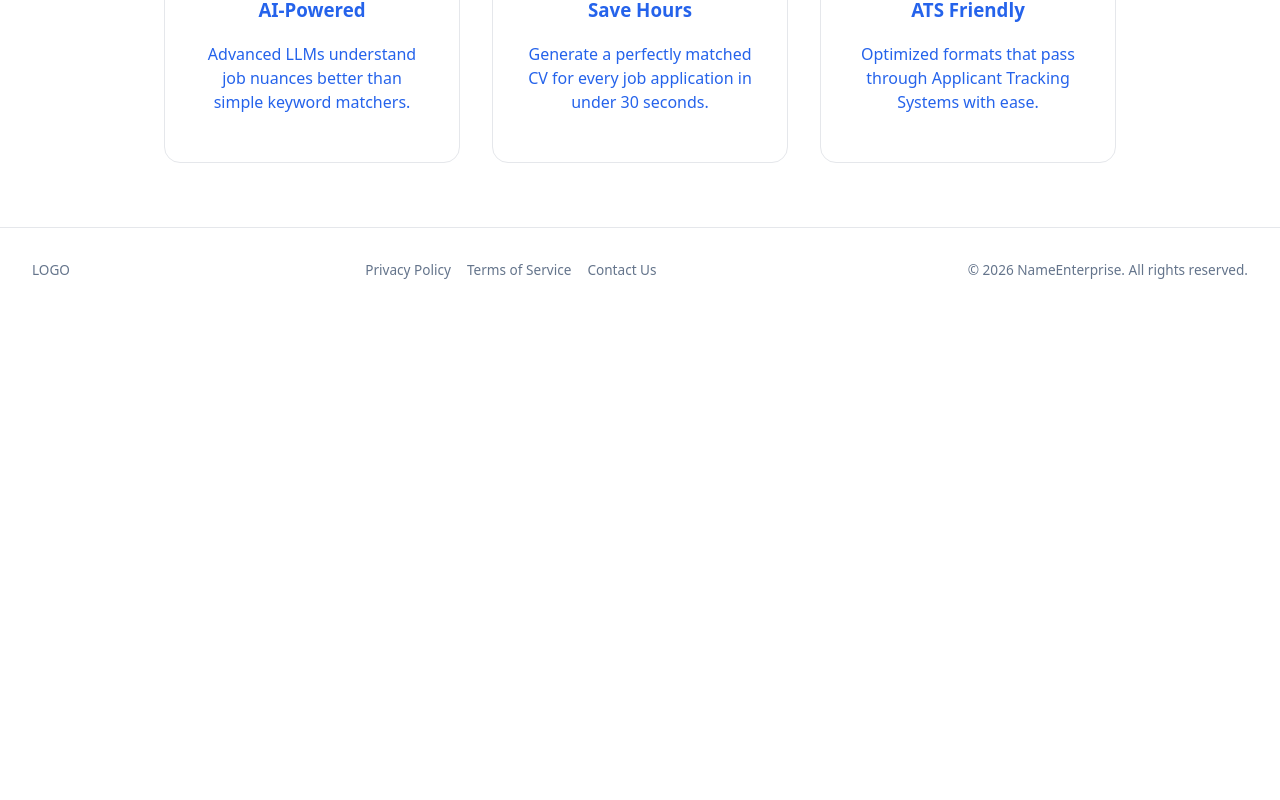
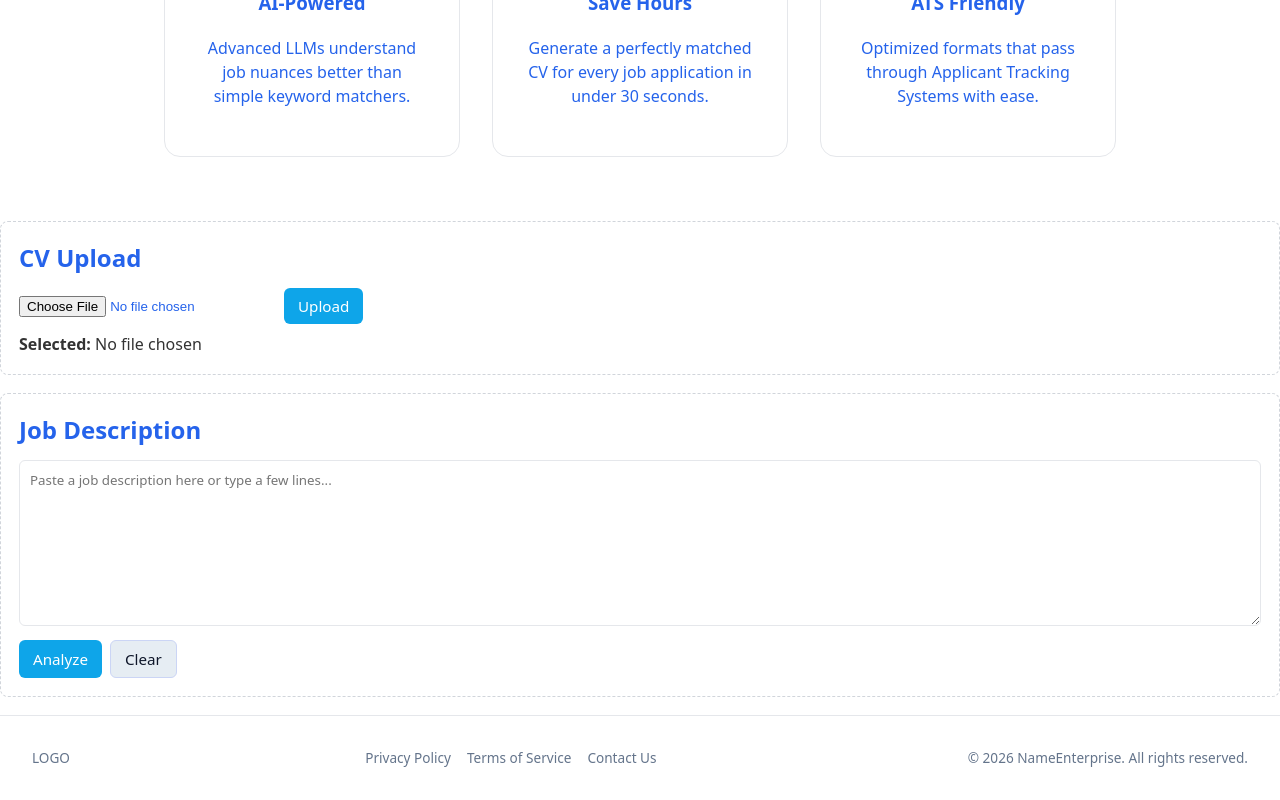
Before and after one commit to kam3ren/Ai-CV-tailoring-tool, a React (Vite) app in the folder ai-cv-frontend/: page /upload in a window 1280 px wide. Shown: the part 719-1519 px from the top of the page. Before the commit the page ends 1032 px from the top, so only its background shows below. Built offline with nearby package versions, Linux system fonts and the light colour scheme.

Commit message:
cv upload components done woth templates set for job description

```diff
--- /dev/null
+++ b/ai-cv-frontend/src/components/CVUpload.jsx
@@ -0,0 +1,58 @@
+import React, { useState } from "react";
+import "./components.css";
+
+export default function CVUpload() {
+  const [fileName, setFileName] = useState(null);
+  const [preview, setPreview] = useState(null);
+  const [status, setStatus] = useState(null);
+
+  function handleFileChange(e) {
+    const f = e.target.files[0];
+    if (!f) return;
+    setFileName(f.name);
+    // Try to read text files for a small preview; ignore binary formats
+    const reader = new FileReader();
+    reader.onload = () => setPreview(reader.result.slice(0, 1000));
+    reader.onerror = () => setPreview(null);
+    if (f.type.startsWith("text/") || f.name.endsWith(".md")) {
+      reader.readAsText(f);
+    } else {
+      setPreview(null);
+    }
+    setStatus(null);
+  }
+
+  function handleUpload() {
+    if (!fileName) {
+      setStatus("Please choose a file first.");
+      return;
+    }
+    // For now we simulate upload since backend endpoint is not present.
+    setStatus("Uploading...");
+    setTimeout(() => {
+      setStatus("Upload complete (simulated).");
+    }, 800);
+  }
+
+  return (
+    <section className="cv-upload">
+      <h2>CV Upload</h2>
+      <div className="upload-box">
+        <input type="file" id="cvfile" onChange={handleFileChange} />
+        <button className="btn primary" onClick={handleUpload}>Upload</button>
+      </div>
+
+      <div className="upload-meta">
+        <div><strong>Selected:</strong> {fileName || "No file chosen"}</div>
+        {status && <div className="status">{status}</div>}
+      </div>
+
+      {preview && (
+        <div className="preview">
+          <h4>Preview (first 1000 chars)</h4>
+          <pre>{preview}</pre>
+        </div>
+      )}
+    </section>
+  );
+}
--- /dev/null
+++ b/ai-cv-frontend/src/components/JobDescription.jsx
@@ -0,0 +1,58 @@
+import React, { useState } from "react";
+import "./components.css";
+
+const STOPWORDS = new Set([
+  "the","and","a","to","of","in","for","on","with","is","are","that","as","at","you","your","by","we","be","or","it"
+]);
+
+function extractKeywords(text, limit = 8) {
+  const cleaned = text
+    .toLowerCase()
+    .replace(/[^a-z0-9\s]/g, " ")
+    .replace(/\s+/g, " ")
+    .trim();
+
+  const counts = {};
+  for (const w of cleaned.split(" ")) {
+    if (!w || STOPWORDS.has(w) || w.length < 3) continue;
+    counts[w] = (counts[w] || 0) + 1;
+  }
+  return Object.entries(counts)
+    .sort((a, b) => b[1] - a[1])
+    .slice(0, limit)
+    .map((t) => t[0]);
+}
+
+export default function JobDescription() {
+  const [text, setText] = useState("");
+  const [keywords, setKeywords] = useState([]);
+
+  function handleAnalyze() {
+    const ks = extractKeywords(text || "");
+    setKeywords(ks);
+  }
+
+  return (
+    <section className="job-desc">
+      <h2>Job Description</h2>
+      <textarea
+        className="job-textarea"
+        placeholder="Paste a job description here or type a few lines..."
+        value={text}
+        onChange={(e) => setText(e.target.value)}
+        rows={8}
+      />
+      <div className="job-actions">
+        <button className="btn primary" onClick={handleAnalyze}>Analyze</button>
+        <button className="btn secondary" onClick={() => { setText(""); setKeywords([]); }}>Clear</button>
+      </div>
+
+      {keywords.length > 0 && (
+        <div className="keywords">
+          <h4>Extracted keywords</h4>
+          <div className="kw-list">{keywords.map((k) => <span key={k} className="kw">{k}</span>)}</div>
+        </div>
+      )}
+    </section>
+  );
+}
--- /dev/null
+++ b/ai-cv-frontend/src/components/components.css
@@ -0,0 +1,25 @@
+/* Shared basic styles for CVUpload and JobDescription components */
+.cv-upload, .job-desc {
+  border: 1px dashed #d1d5db;
+  padding: 18px;
+  border-radius: 8px;
+  background: #fff;
+  margin: 18px 0;
+}
+
+.cv-upload h2, .job-desc h2 { margin: 0 0 12px 0; }
+
+.upload-box { display: flex; gap: 12px; align-items: center; }
+.upload-meta { margin-top: 8px; color: #333; }
+.status { margin-top: 6px; color: #2563eb; }
+.preview pre { max-height: 160px; overflow: auto; background: #f8fafc; padding: 10px; border-radius: 6px; }
+
+.job-textarea { width: 100%; font-family: inherit; padding: 10px; border-radius: 6px; border: 1px solid #e5e7eb; }
+.job-actions { margin-top: 8px; display:flex; gap:8px }
+.keywords { margin-top: 12px; }
+.kw-list { display:flex; gap:8px; flex-wrap:wrap }
+.kw { background:#eef2ff; color:#1e3a8a; padding:6px 10px; border-radius:999px; font-size:0.9rem }
+
+.btn { padding: 8px 14px; border-radius: 6px; border: none; cursor: pointer; }
+.btn.primary { background: #0ea5e9; color: white }
+.btn.secondary { background: #e6edf3; color: #0f172a }
--- a/ai-cv-frontend/src/pages/Landing.jsx
+++ b/ai-cv-frontend/src/pages/Landing.jsx
@@ -1,4 +1,6 @@
 import "./landing.css";
+import CVUpload from "../components/CVUpload";
+import JobDescription from "../components/JobDescription";
 
 
 export default function Landing() {
@@ -6,7 +8,14 @@ export default function Landing() {
         <div className="page">
             <Navbar />
             <Hero />
-            <Features />
+                <Features />
+
+                <main className="content">
+                    <div className="split">
+                        <CVUpload />
+                        <JobDescription />
+                    </div>
+                </main>
             <Footer />
         </div>
     );
```
Also changed, not shown: ai-cv-frontend/package.json (+5 -2 lines), 2 other files (tests, documents, lock files or other folders).
